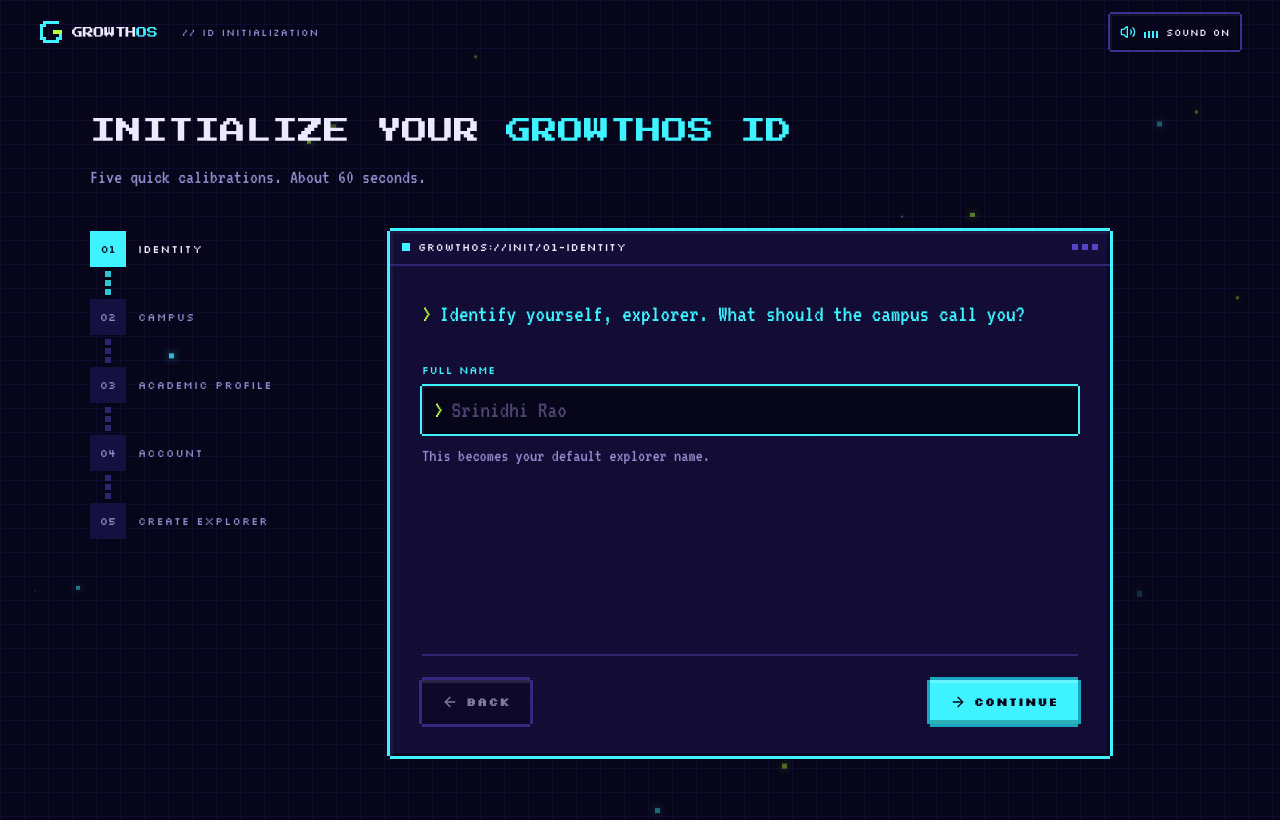
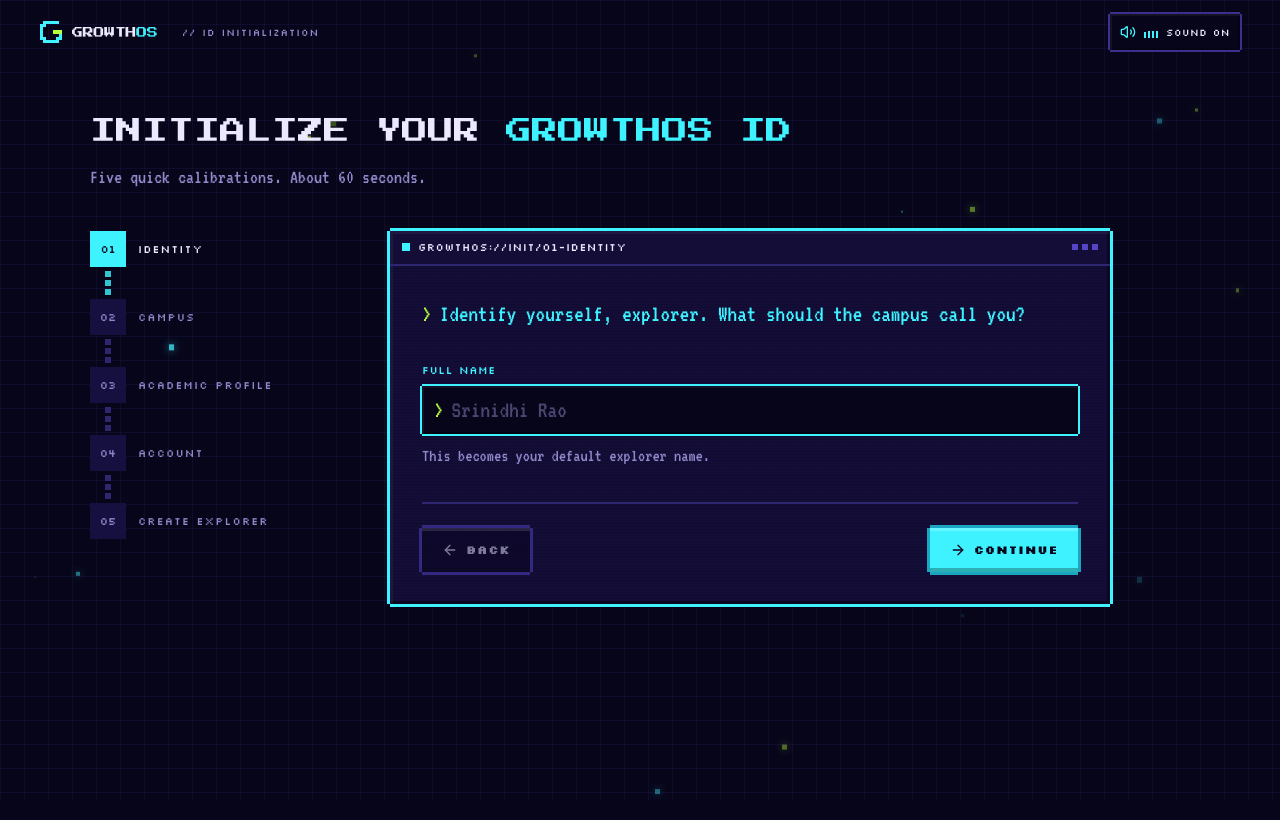
Before and after one commit to Srinidhi-070/nxtwave-growthos, a Next.js app: page /register in a window 1280 px wide. Built offline with nearby package versions, Linux system fonts and the light colour scheme.

Commit message:
style(register): remove fixed minimum height on form steps to eliminate awkward empty space

```diff
--- a/src/app/register/page.tsx
+++ b/src/app/register/page.tsx
@@ -130,7 +130,7 @@
                   animate={{ opacity: 1, y: 0 }}
                   exit={{ opacity: 0, y: -6 }}
                   transition={{ duration: 0.2, ease: [0.23, 1, 0.32, 1] }}
-                  className="mt-8 min-h-[260px]">
+                  className="mt-8">
 
                   {step === 0 &&
                   <PixelInput
```
